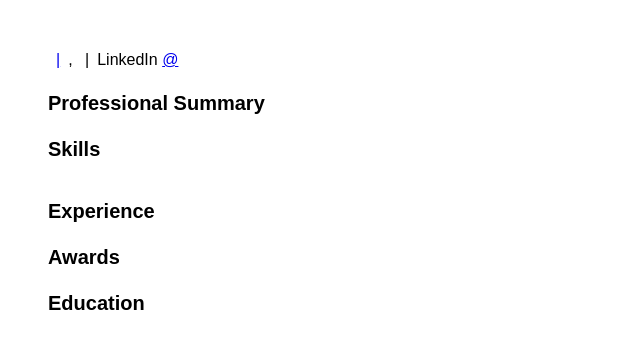
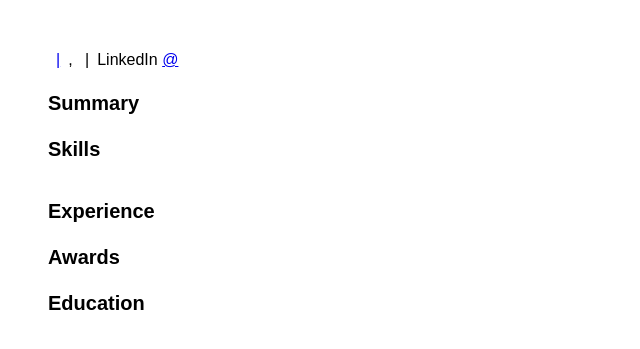
Before and after one commit to abstractionjackson/resume, a Python web app: template templates/resume_template.html in a window 1280 px wide. Shown: the top 349 px of the page, without its empty margins (0-640 px from the left). Run offline with Jinja, Linux system fonts and the light colour scheme; the template is opened without the code that fills it, so the values that code supplies are empty.

Commit message:
update template resume content "Professisonal Summary" -> "Summary"

```diff
--- a/templates/resume_template.html
+++ b/templates/resume_template.html
@@ -24,7 +24,7 @@
         </section>
         <section>
           <header>
-            <h3>Professional Summary</h3>
+            <h3>Summary</h3>
           </header>
           <main>
             {% include "partials/_summary.html" %}
```
